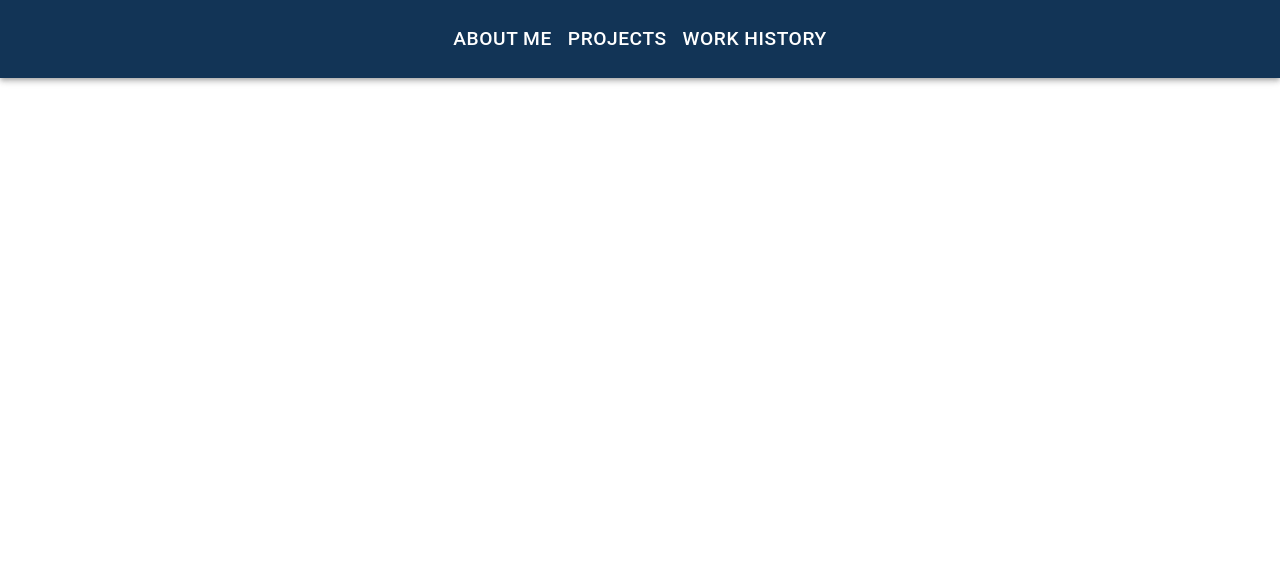
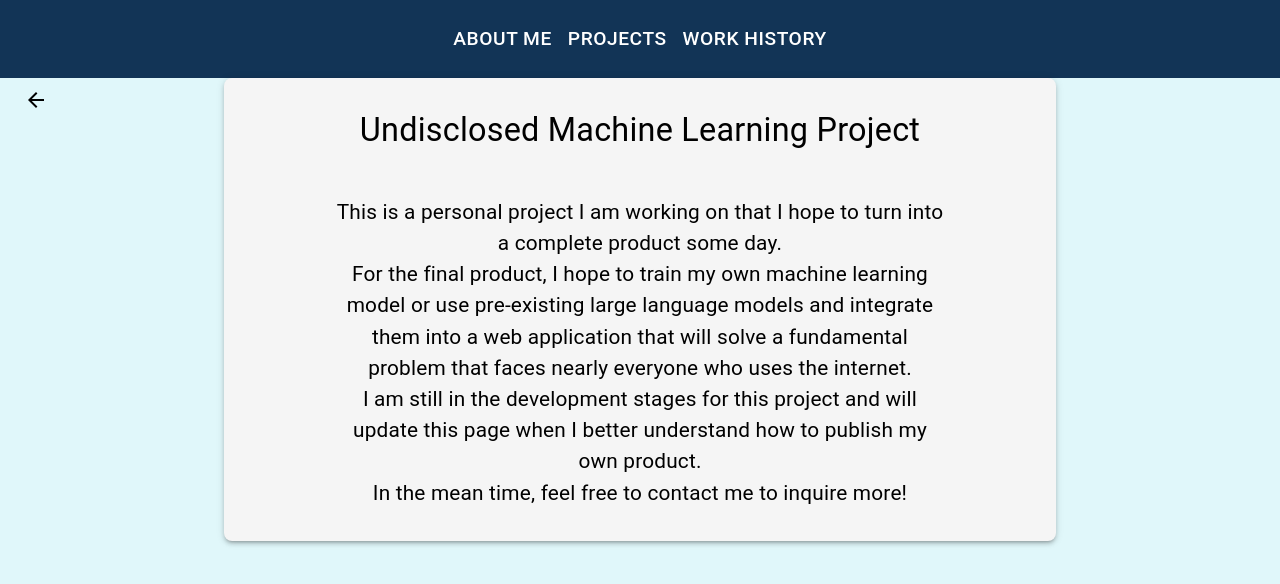
Before and after one commit to estevens2319/estevens2319.github.io, a React (Create React App) app in the folder eric_website/: page /Projects/Undisclosed in a window 1280 px wide. Shown: the top 584 px of the page. Built offline with nearby package versions, Linux system fonts and the light colour scheme; the HTML template or start-up script is replaced by a standard one.

Commit message:
Added undisclosed project page, small changes to home page.

```diff
--- a/eric_website/src/App.css
+++ b/eric_website/src/App.css
@@ -76,6 +76,15 @@ html,
   background-color: #e0f7fa;
   /* Apply the background color to the entire home container */
 }
+.Undisclosed {
+  min-height: 100vh;
+  /* Ensure the home container takes at least the full height of the viewport */
+  display: flex;
+  flex-direction: column;
+  align-items: center;
+  background-color: #e0f7fa;
+  /* Apply the background color to the entire home container */
+}
 .work {
   min-height: 100vh;
   /* Ensure the home container takes at least the full height of the viewport */
--- a/eric_website/src/App.js
+++ b/eric_website/src/App.js
@@ -9,6 +9,7 @@ import Asterix from './asterix';
 import DiffieHellman from './diffiehellman';
 import WitnessStatementProcessor from './witnessstatements';
 import FoodChive from './foodchive';
+import Undisclosed from './undisclosed';
 import { ThemeProvider, createTheme, responsiveFontSizes } from '@mui/material/styles';
 
 let theme = createTheme();
@@ -24,6 +25,7 @@ function App() {
           <Routes>
             <Route path="/" element={<Home />} />
             <Route path="/Projects/Masonsmaze" element={<Masonsmaze />} />
+            <Route path="/Projects/Undisclosed" element={<Undisclosed />} />
             <Route path="/Projects/Asterix" element={<Asterix />} />
             <Route path="/Projects/FoodChive" element={<FoodChive />} />
             <Route path="/Projects/DiffieHellman" element={<DiffieHellman />} />
--- a/eric_website/src/home.js
+++ b/eric_website/src/home.js
@@ -119,17 +119,12 @@ function Home() {
 
                         <Typography variant="body1" component="div" textAlign='left' fontSize='130%' marginLeft='10%' width='80%'>
                             <Typography fontSize='130%' textAlign='center' fontWeight='bold'>
-                                Interests
+                                Goals
                             </Typography>
                             During my time at University of Massachusetts, I was exposed to many different aspects of computer science.
                             <br />
-                            What interests me most post graduation is video game design and cyber security.
-                            <br />
-                            As an avid video game player, I have always wanted to pursue a career creating and designing video games. I took a very fun course during my time at school in which I was able to create my own video game with a small team. The end result was a success and I found that I enjoyed creating video games nearly as much as playing them.
-                            <br />
-                            I have taken a number of cryptography, networking, and security courses and hope to pursue a career along the same path.
-                            <br />
-                            My goal is to pursue a career in either video game design or cyber security.
+                            From cryptography, web apps, game development, ubiquitous devices, robots, and machine learning, I have gotten
+                            experience with many new technologies. After a lot of careful consideration post graduation, I decided that my goal is to pursue a career in Software Engineering.
 
                         </Typography>
                     </Box>
--- a/eric_website/src/projectlist.js
+++ b/eric_website/src/projectlist.js
@@ -3,7 +3,8 @@ const ProjectList = {
     "Mason's Maze": "A maze game created in Unity and C#",
     "Diffie Hellman Example": "A simple implementation of the Diffie Hellman encryption scheme",
     "Witness Statement Processor": "A tool using ML to quickly process information in witness statements",
-    "FoodChive": "A full stack, deployed web app for finding and saving food recipes"
+    "FoodChive": "A full stack, deployed web app for finding and saving food recipes",
+    "Undisclosed ML Project": "A personal project still in the development stages"
 };
 
 export default ProjectList
--- a/eric_website/src/projects.js
+++ b/eric_website/src/projects.js
@@ -12,6 +12,7 @@ import keyicon from './images/keyicon.jpg'
 import asterixicon from './images/asterix.png'
 import witnessicon from './images/witnessstatement.png'
 import masonsicon from './images/masonsicon.png'
+import questionicon from './images/questionmark.jpg'
 function Projects() {
     const spacing = 8;
     const navigate = useNavigate();
@@ -34,6 +35,9 @@ function Projects() {
                 case "FoodChive":
                     path = "FoodChive";
                     break;
+                case "Undisclosed ML Project":
+                    path = 'Undisclosed';
+                    break;
                 default:
                     path = 'Projects';
                     break;
@@ -53,6 +57,7 @@ function Projects() {
     images["Asterix's Store"] = asterixicon;
     images["Diffie Hellman Example"] = keyicon;
     images["Witness Statement Processor"] = witnessicon;
+    images["Undisclosed ML Project"] = questionicon
     return (
         <div className="projects">
             <h2>This is a page of past and present projects I am proud of</h2>
--- /dev/null
+++ b/eric_website/src/undisclosed.js
@@ -0,0 +1,47 @@
+import './App.css';
+import BackArrow from './backarrow';
+import Box from '@mui/material/Box';
+import Typography from '@mui/material/Typography';
+function Undisclosed() {
+
+    return (
+        <div className="Undisclosed">
+            <BackArrow />
+            <Box
+                sx={{
+                    padding: 4,
+                    backgroundColor: '#f5f5f5',
+                    borderRadius: 2,
+                    boxShadow: 3,
+                    width: '60%',
+                    display: 'flex',
+                    flexDirection: 'column',
+                    alignItems: 'center',
+                    gap: 1,
+                }}
+            >
+                <Typography variant="h4" component="div" gutterBottom>
+                    Undisclosed Machine Learning Project
+                </Typography>
+
+                <br />
+                <Typography variant="body1" component="div" textAlign='center' fontSize='130%' width='80%'>
+                    This is a personal project I am working on that I hope to turn into a complete product some day.
+                    <br />
+                    For the final product, I hope to train my own machine learning model or use pre-existing large language models
+                    and integrate them into a web application that will solve a fundamental problem that faces nearly everyone who
+                    uses the internet.
+                    <br />
+                    I am still in the development stages for this project and will update this page when I better understand how to publish
+                    my own product.
+                    <br />
+                    In the mean time, feel free to contact me to inquire more!
+
+                </Typography>
+
+            </Box>
+        </div>
+    );
+}
+
+export default Undisclosed;
```
Also changed, not shown: eric_website/src/images/questionmark.jpg (added).
